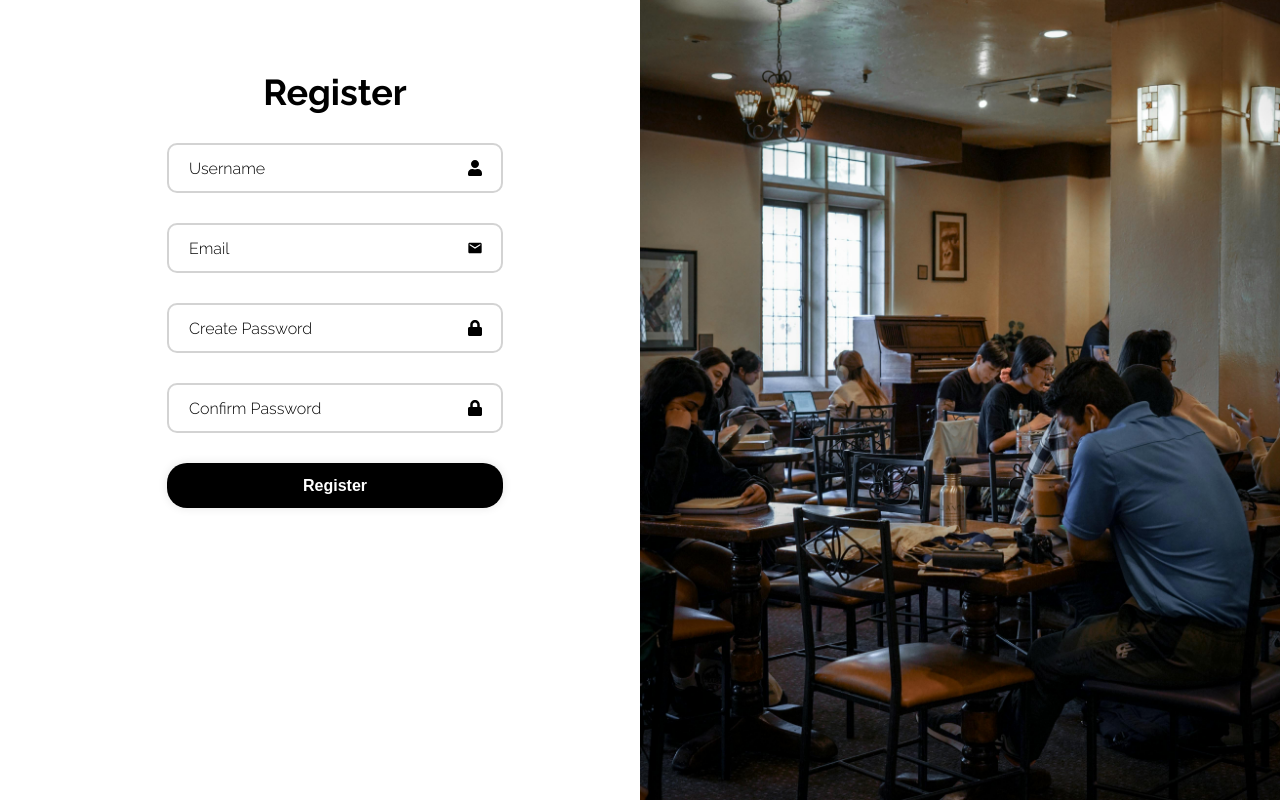
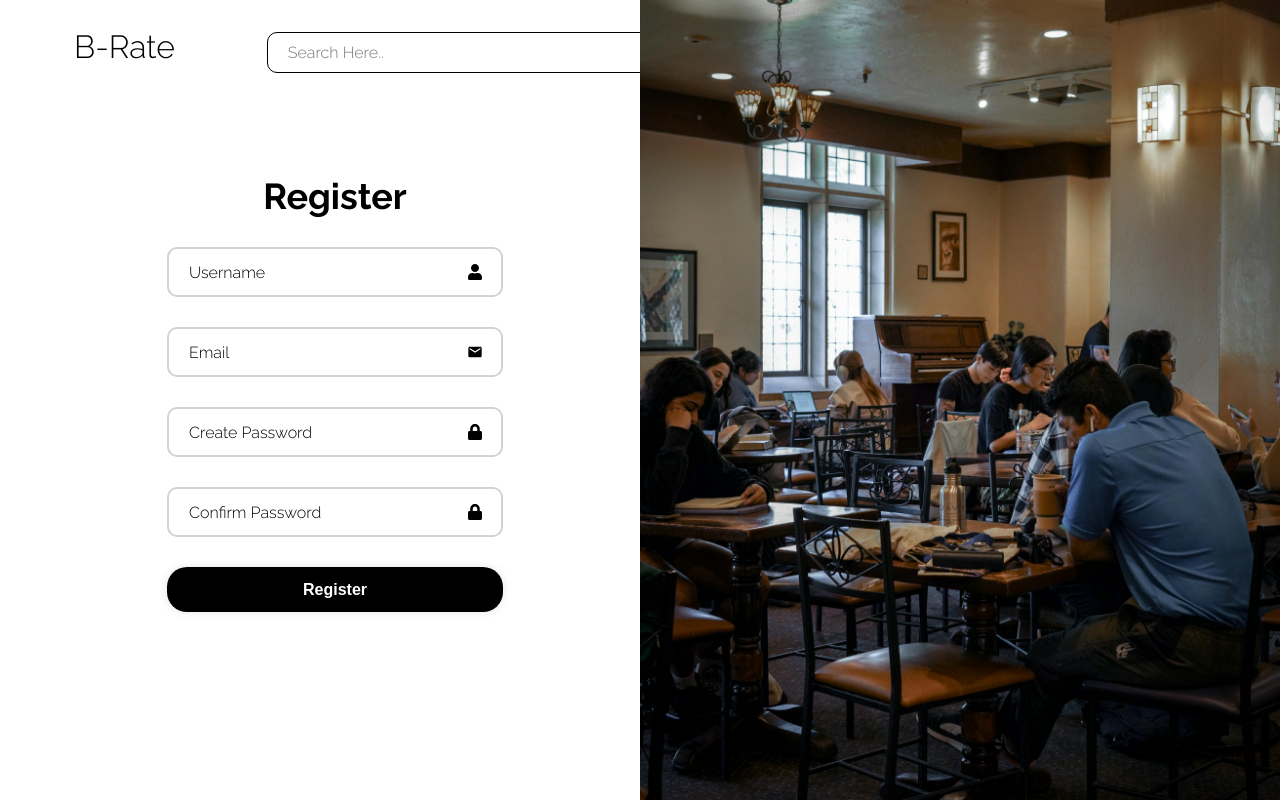
Before and after one commit to olana-abraham/B-Rates, a React (Create React App) app in the folder b-rate/: page /Register in a window 1280 px wide. Built offline with nearby package versions, Linux system fonts and the light colour scheme; a web font is replaced by a local one.

Commit message:
Added navbar back to login and register w/o search

```diff
--- a/b-rate/src/App.js
+++ b/b-rate/src/App.js
@@ -4,6 +4,7 @@ import Home from "./pages/Home"
 import Login from "./pages/Login"
 import Register from "./pages/register"
 import { Route, Routes } from "react-router-dom"
+import Navbar from './Navbar';
 
 function App() {
   let component
--- a/b-rate/src/ImageSlider.js
+++ b/b-rate/src/ImageSlider.js
@@ -10,10 +10,12 @@ const slideImages = [
     caption: 'Welcome to B-Rate'
   },
   {
-    url: 'https://s3.amazonaws.com/cms.ipressroom.com/173/files/20193/5cafc40a2cfac23fe4039107_Court+of+Sciences_64/Court+of+Sciences_64_d5f3b649-45a1-497d-807b-f5b23ad4d8dd-prv.jpg'
+    url: 'https://s3.amazonaws.com/cms.ipressroom.com/173/files/20193/5cafc40a2cfac23fe4039107_Court+of+Sciences_64/Court+of+Sciences_64_d5f3b649-45a1-497d-807b-f5b23ad4d8dd-prv.jpg',
+    caption: 'Welcome to B-Rate'
   },
   {
     url: 'https://s3.amazonaws.com/cms.ipressroom.com/173/files/20125/52e70e0ef6091d782f0001e4__U7H2205/_U7H2205_15c046e1-fc61-4d9d-9df4-240e1827fae9-prv.jpg',
+    caption: 'Welcome to B-Rate'
   }
 ];
 
@@ -24,14 +26,12 @@ function ImageSlider() {
           {slideImages.map((image, index) => (
             <div key={index} className='slide-image'>
               <div className='image-container' style={{backgroundImage: `url(${image.url})`}}>
-                <div className='Nav'>
-                  <Navbar />
-                </div>
-                {index === 0 && (
+                  <div className='Nav'>
+                    <Navbar />
+                  </div>
                   <div className='transparent-box'>
                     <span className='caption'>{image.caption}</span>
                   </div>
-                )}
               </div>
             </div>
           ))}
--- a/b-rate/src/Navbar.js
+++ b/b-rate/src/Navbar.js
@@ -1,23 +1,28 @@
-import { Link, useMatch, useResolvedPath } from "react-router-dom"
+import { Link, useMatch, useResolvedPath, useLocation } from "react-router-dom";
 import { IoIosSearch } from "react-icons/io";
 
+export default function Navbar() {
+    const location = useLocation();
 
-export default function Navbar() {
+    // Check if the current location matches the login or register page routes
+    const isLoginPage = location.pathname === "/Login";
+    const isRegisterPage = location.pathname === "/register";
+
     return (
         <nav className="nav">
             <Link to="/" className="site-title">B-Rate</Link>
 
-            <div className = 'search'>
-                <input type="text" placeholder='Search Here..'/>
-                <IoIosSearch className='icon'/>
-
-
-            </div>
+            {!isLoginPage && !isRegisterPage && (
+                <div className='search'>
+                    <input type="text" placeholder='Search Here..' />
+                    <IoIosSearch className='icon' />
+                </div>
+            )}
 
             <ul>
-            <button className="reviewbutton"><CustomLink to ="/Reviews">Reviews</CustomLink></button>
-              <button className = "loginbutton"> <CustomLink to="/Login">Login</CustomLink></button>
-              <button className = "register"> <CustomLink to="/register">Register</CustomLink></button>
+                <button className="reviewbutton"><CustomLink to="/Reviews">Reviews</CustomLink></button>
+                <button className="loginbutton"> <CustomLink to="/Login">Login</CustomLink></button>
+                <button className="register"> <CustomLink to="/register">Register</CustomLink></button>
             </ul>
         </nav>
     )
--- a/b-rate/src/pages/Home.js
+++ b/b-rate/src/pages/Home.js
@@ -1,6 +1,5 @@
 import ImageSlider from '../ImageSlider';
 import '../home.css';
-import Navbar from "../Navbar"
 
 
 export default function Home() {
--- a/b-rate/src/pages/Login.js
+++ b/b-rate/src/pages/Login.js
@@ -2,12 +2,13 @@ import React from 'react'
 import './login.css'
 import { FaUser, FaLock  } from "react-icons/fa";
 import myImage from './myImage.jpg';
+import Navbar from "../Navbar"
 
 export default function Login() {
 
     return (
-
-
+        <div>
+            <Navbar />
             <div className ='wrapper'>
                     <form action ="">
                         <h1>Welcome Back</h1>
@@ -40,6 +41,8 @@ export default function Login() {
                 <img src={myImage} alt="My Image" className='image' />
                     </div>
                 </div>
+        </div>
+
 
 
 
--- a/b-rate/src/pages/register.js
+++ b/b-rate/src/pages/register.js
@@ -1,14 +1,15 @@
-
-
 import React from 'react';
 import './Register.css';
 import { FaUser, FaLock } from "react-icons/fa";
 import { MdEmail } from "react-icons/md";
 import myImage from './myImage.jpg';
+import Navbar from '../Navbar';
 
 
 export default function Register() {
     return(
+        <div>
+            <Navbar />
             <div className='wrapper'>
                 <form action="">
                     <h1>Register</h1>
@@ -35,5 +36,7 @@ export default function Register() {
             <img src={myImage} alt="My Image" className='image' />
                 </div>
             </div>
+        </div>
+
     )
 }
```
Lines whose indentation alone changed are shown as unchanged.
